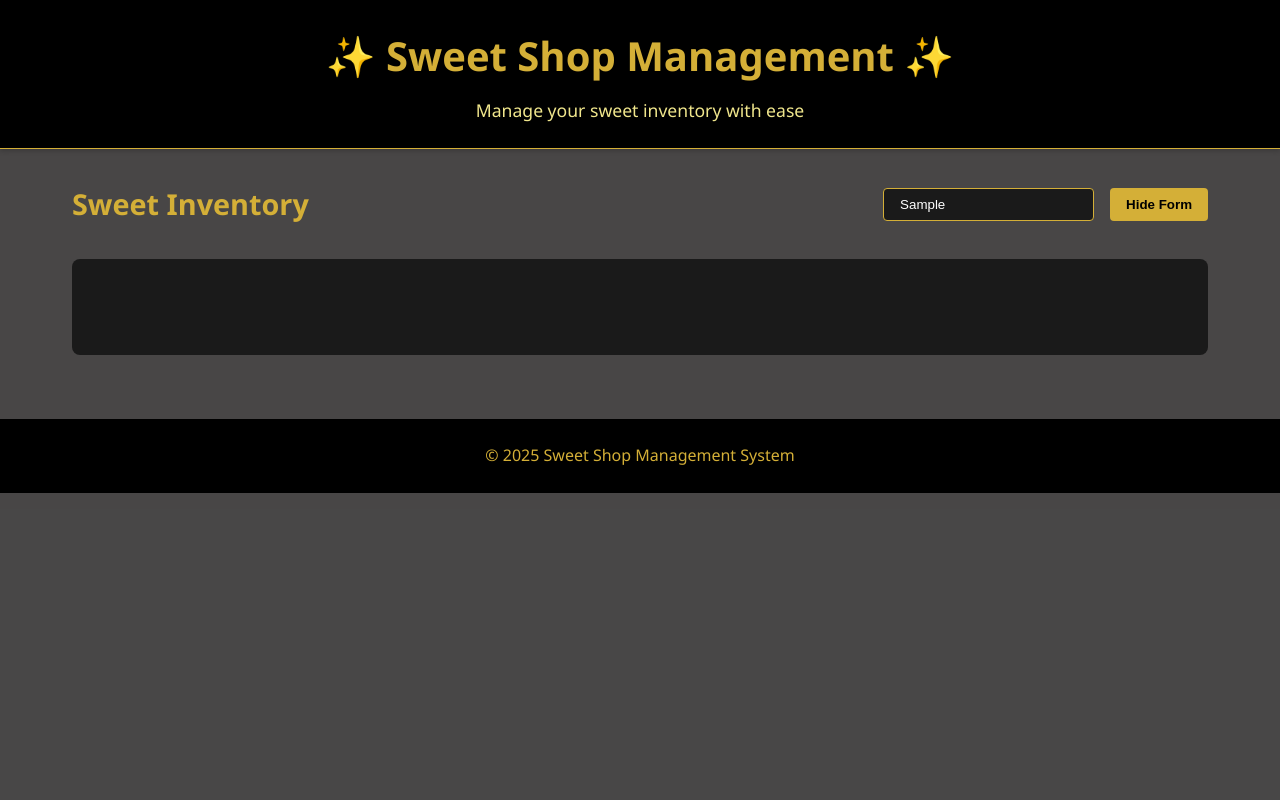
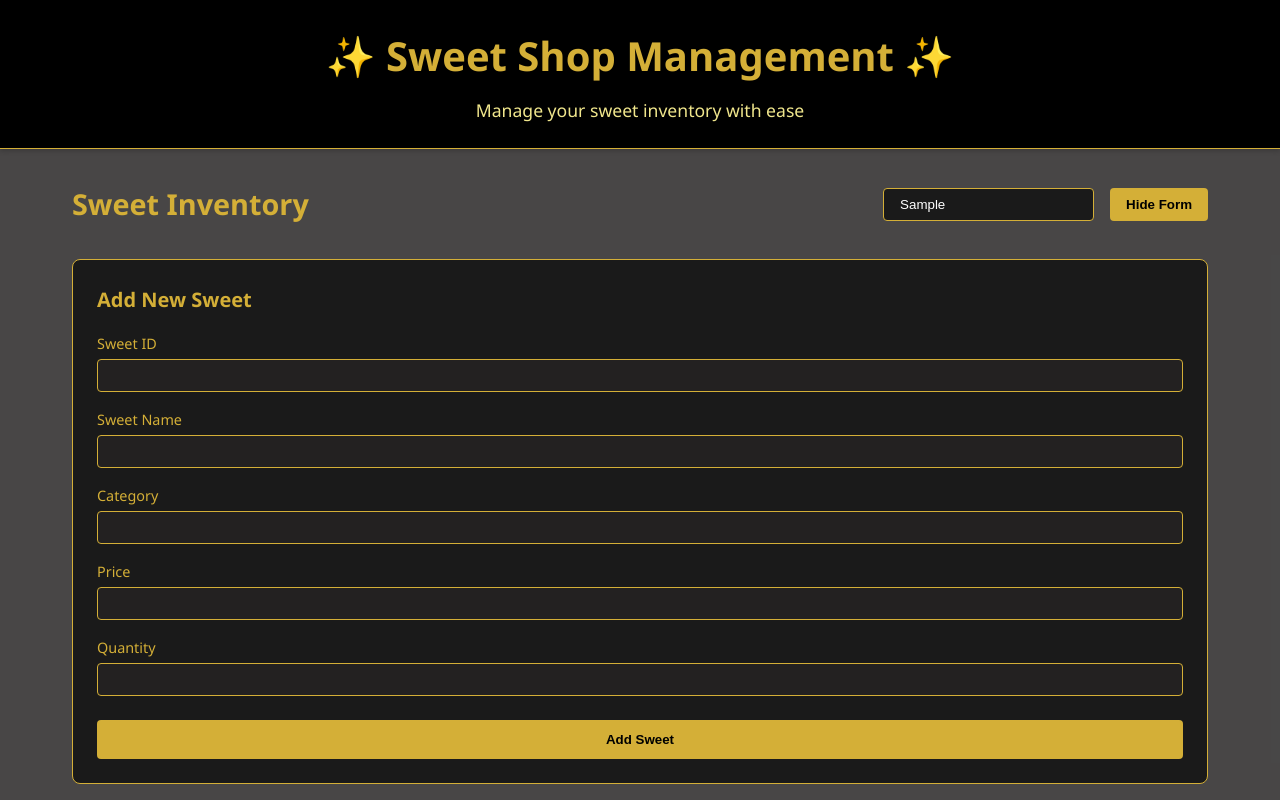
Before and after one commit to notKaushaL/Sweet-Shop-Management-Using-TDD, a React (Vite) app in the folder sweet-shop-frontend/: page / in a window 1280 px wide. Both pictures are taken after typing "Sample" into the empty fields and a click on the button "Add New Sweet". Shown: the top 800 px of the page. Built offline with nearby package versions, Linux system fonts and the light colour scheme.

Commit message:
Updated for SweetCard

```diff
--- a/sweet-shop-frontend/src/App.jsx
+++ b/sweet-shop-frontend/src/App.jsx
@@ -2,6 +2,7 @@
 import { useState, useEffect } from 'react';
 import Header from './components/Header';
 import SweetCard from './components/SweetCard';
+import AddSweetForm from './components/AddSweetForm';
 import sweetService from './services/SweetService';
 
 function App() {
@@ -104,6 +105,11 @@ function App() {
           </div>
         </div>
 
+        {/* Add Sweet Form */}
+        {showAddForm && (
+          <AddSweetForm onSweetAdded={() => setSweets([...sweetService.getAllSweets()])} />
+        )}
+
         {/* Sweet Cards Grid */}
         <div style={{
           display: 'grid',
@@ -129,9 +135,9 @@ function App() {
               color: '#D4AF37',
               backgroundColor: '#1A1A1A',
               borderRadius: '8px',
-
+              border: '1px solid #D4AF37'
             }}>
-
+              No sweets found. Please add some sweets or try a different search term.
             </div>
           )}
         </div>
```
